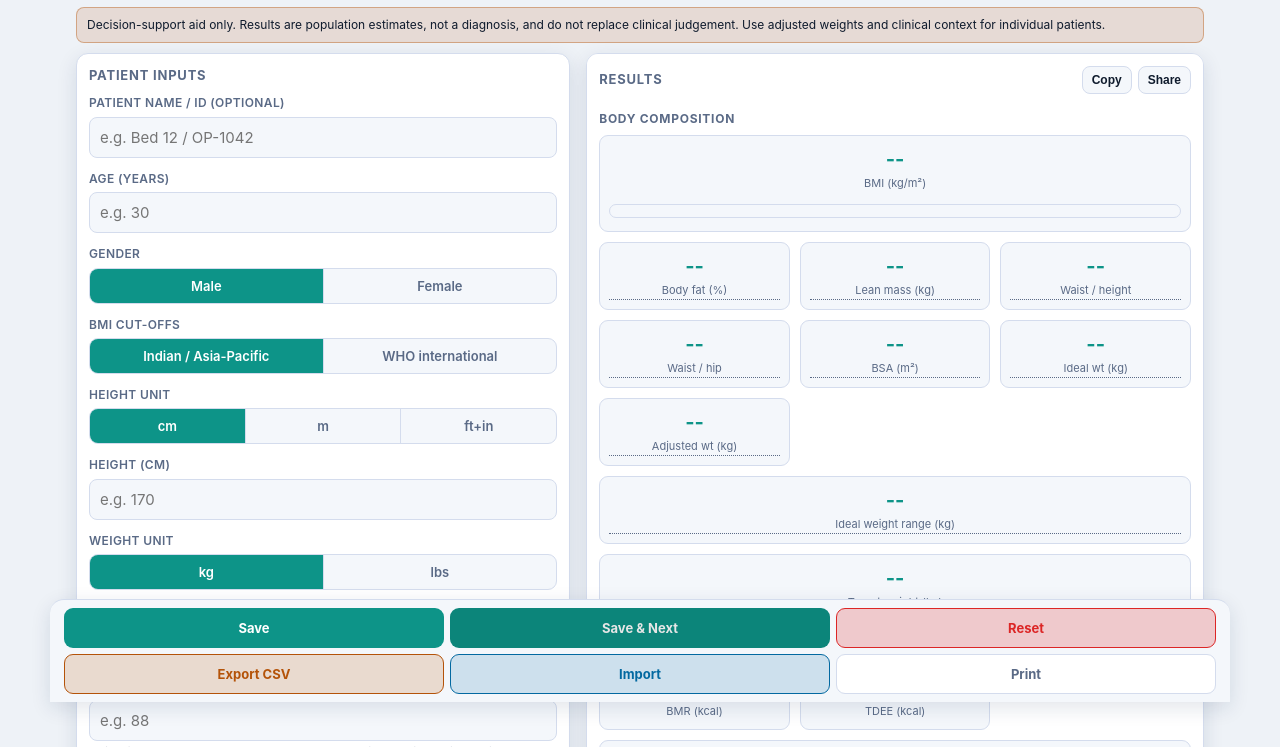
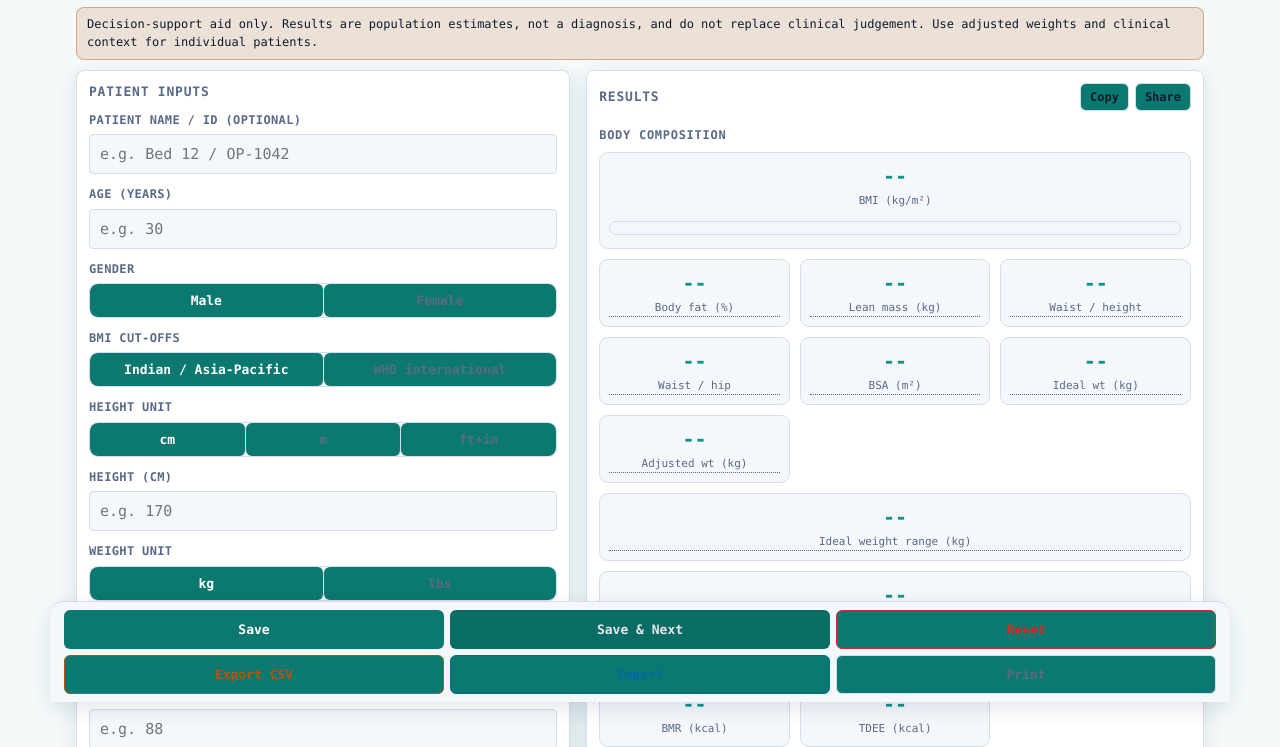
Before and after one commit to drsamonline/bmi-bmr-tdee-macros-fluid-calculator, a website: page docs/play/index.html in a window 1280 px wide. Shown: the part 98-845 px from the top of the page. Drawn offline with Linux system fonts and the light colour scheme.

Commit message:
feat(app): the app gets its own palette, type and shape

```diff
--- a/docs/play/index.html
+++ b/docs/play/index.html
@@ -413,4 +413,20 @@ window.__smokeTest = function () {
 };
 window.addEventListener("error", function () { window.__bootError = true; });
 </script>
+<style id="app-theme">
+  /* bmi-bmr-tdee-macros-fluid-calculator - its own palette, type and shape.
+     Keyed on data-theme so the in-app theme toggle still works; !important is
+     required because web-kit sets these as inline styles on <html>. */
+  html[data-theme="dark"]{--bg:#061013 !important;--card:#061a1c !important;--ink:#eef8f7 !important;--mut:#529398 !important;--line:#072828 !important;--acc:#51b2a9 !important;}
+  html[data-theme="light"]{--bg:#f4fafa !important;--card:#ffffff !important;--ink:#0b1f24 !important;--mut:#288380 !important;--line:#ddf0ee !important;--acc:#0b7970 !important;}
+  html,body{font-family:ui-monospace, SFMono-Regular, "SF Mono", Menlo, Consolas, monospace !important;letter-spacing:0 !important;
+    background-image:radial-gradient(820px 360px at 50% -170px,
+      color-mix(in srgb, var(--acc) 16%, transparent), transparent 72%) !important;
+    background-repeat:no-repeat !important;background-attachment:fixed !important}
+  button,input,textarea,select{font-family:ui-monospace, SFMono-Regular, "SF Mono", Menlo, Consolas, monospace !important}
+  button,.btn{border-radius:6px !important}
+  input,textarea,select{border-radius:4px !important}
+  .card,[class*="card"]{border-radius:8px !important}
+  button:not(.ghost):not(.tab){background:var(--acc) !important}
+</style>
 </body></html>
```
